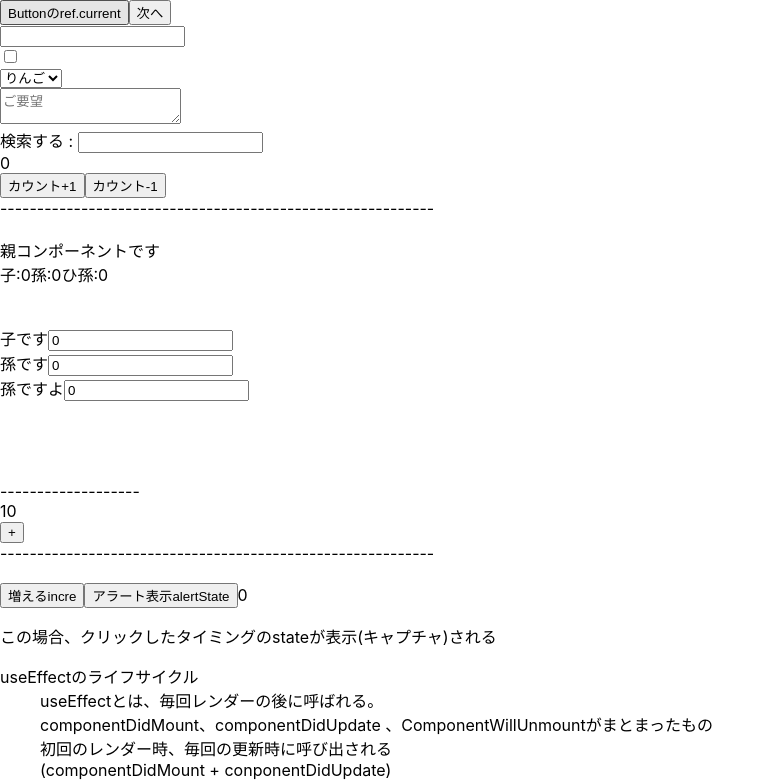
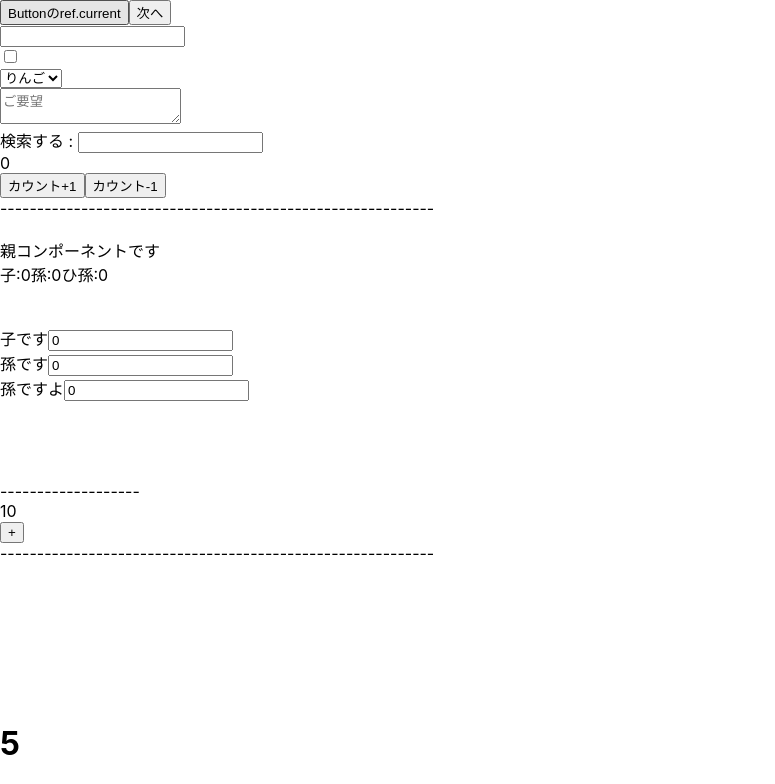
Before and after one commit to masashi49/useEffect, a React (Create React App) app in the folder test-useeffect/: page / in a window 1280 px wide. Shown: the top 784 px of the page, without its empty margins (0-775 px from the left). Built offline with nearby package versions, Linux system fonts and the light colour scheme.

Commit message:
useEffect理解する

```diff
--- a/test-useeffect/src/App.tsx
+++ b/test-useeffect/src/App.tsx
@@ -9,7 +9,8 @@ import { Seach } from './components/common/form/element/Seach';
 import { CustomHook } from './components/common/form/element/CustomHook/CustomHook'
 import { ContextApp } from './components/common/ContextSample/ContextApp'
 import { Parent2 } from './components/common/ContextSample2/Parent2'
-import { UseEffectTest } from './components/common/UseEffectText/Test'
+//import { UseEffectTest } from './components/common/UseEffectText/Test'
+import { UseEffectTest2 } from './components/common/UseEffectText/Test2'
 
 export const App = () => {
 
@@ -90,7 +91,9 @@ export const App = () => {
 
       <br />
       <br />
-      <UseEffectTest />
-    </div>
+
+
+      <br /><br />      <br /><br />      <br /><br />
+      <UseEffectTest2 /></div>
   );
 }
--- a/test-useeffect/src/components/common/UseEffectText/Test.tsx
+++ b/test-useeffect/src/components/common/UseEffectText/Test.tsx
@@ -17,10 +17,24 @@ export const UseEffectTest = () => {
     }
 
     useEffect(() => {
-        setTimeout(() => {
+        // setTimeout(() => {
+        //     console.log(count)
+        // }, 2000)
+    })
+
+    useEffect(() => {
+        const id = setInterval(() => {
+            setCount((c) => {
+                console.log(c)
+                return c + 1
+            })
             console.log(count)
-        }, 2000)
-    })
+        }, 1000)
+        return () => clearInterval(id)
+    }, []) // defsを空にした。1秒毎にカウントアップしたいのに、カウントが止まってしまう。
+    // これは、処理が停止しているわけではない、永遠と1秒毎に動いている。
+    // カウントが変わった後際レンダリングされていないので、ずっと同じカウント(この場合0)に+1されている。
+    // countを修理しているのではなく、レンダリングされた時のcountを常に呼び続けている。
 
     return (
         <div>
--- /dev/null
+++ b/test-useeffect/src/components/common/UseEffectText/Test2.tsx
@@ -0,0 +1,25 @@
+import { useEffect, useState } from "react"
+
+export const UseEffectTest2 = () => {
+    const [count, setCount] = useState(0)
+    const [step, setStep] = useState(1)
+
+    useEffect(() => {
+        const id = setInterval(() => {
+            setCount((c) => {
+                console.log(c)
+                return c + 1
+            })
+            console.log(count)
+        }, 1000)
+        console.log(`---${count}---`)
+        return () => clearInterval(id)
+    }, [])
+
+    return (
+        <div>
+            <h1>{count}</h1>
+            <input value={step} onChange={e => setStep(Number(e.target.value))} />
+        </div>
+    )
+}
```
